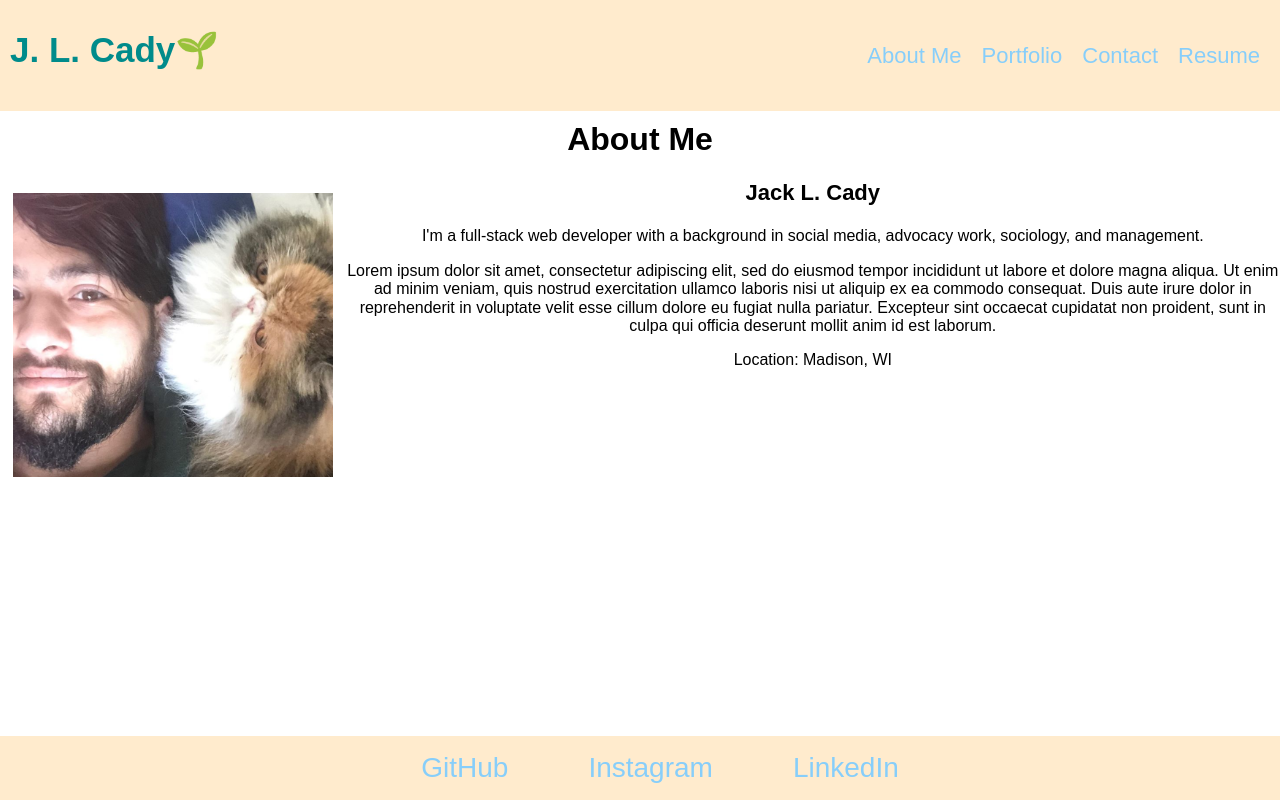
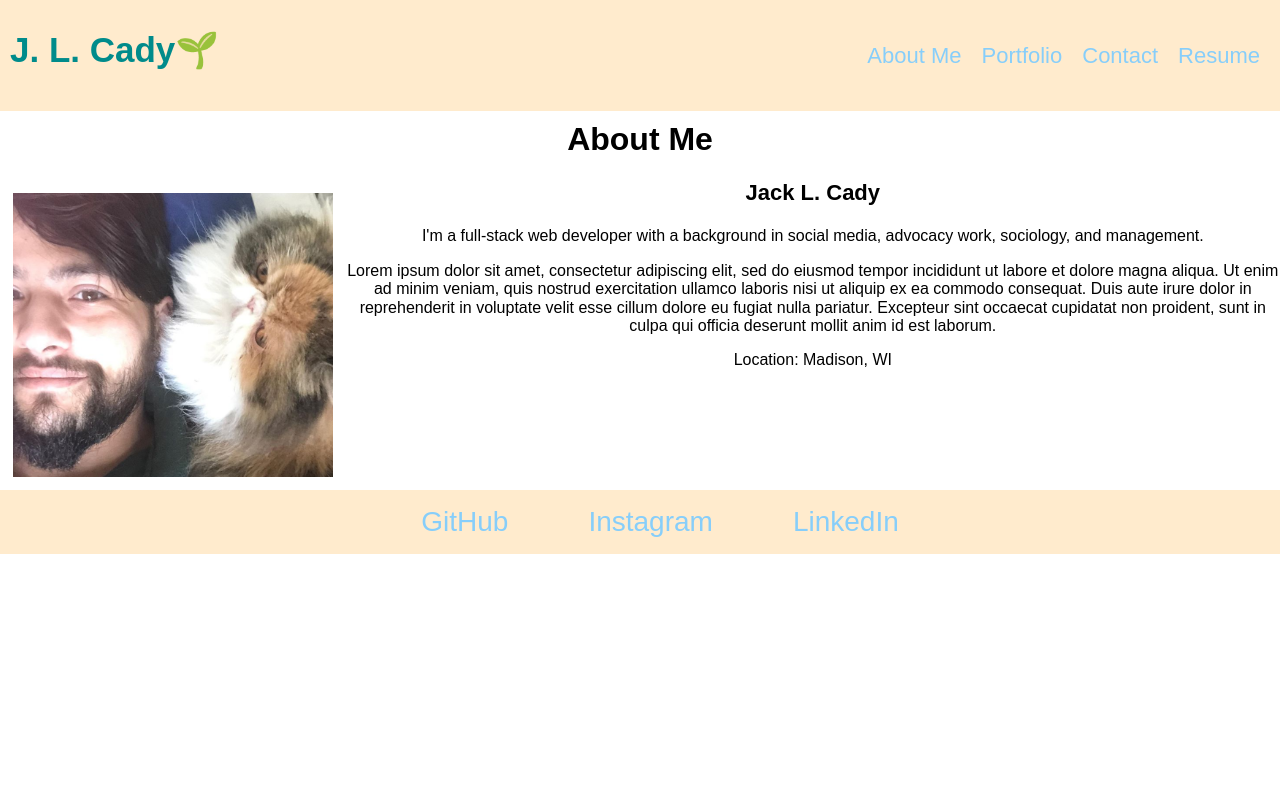
Before and after one commit to londonlast21/spaportfolio, a React (Create React App) app: page / in a window 1280 px wide. Built offline with nearby package versions, Linux system fonts and the light colour scheme.

Commit message:
fix footer

```diff
--- a/src/index.css
+++ b/src/index.css
@@ -151,11 +151,10 @@ footer {
   flex-wrap: wrap;
   margin-top: auto;
   justify-content: center;
-  position: fixed;
+  position: relative;
   bottom:0px;
   left:0px;
   width: 100%;
-
 }
 
 
@@ -272,17 +271,11 @@ footer ul li a:hover {
 
 }
 
-.link-port {
-  color:
-}
-
 .work-grid a:link {
   text-decoration: none;
 }
 
-.work-grid a:hover {
 
-}
 
 .work-grid-title {
   text-align: center;
```
Also changed, not shown: 1 other file (tests, documents, lock files or other folders).
